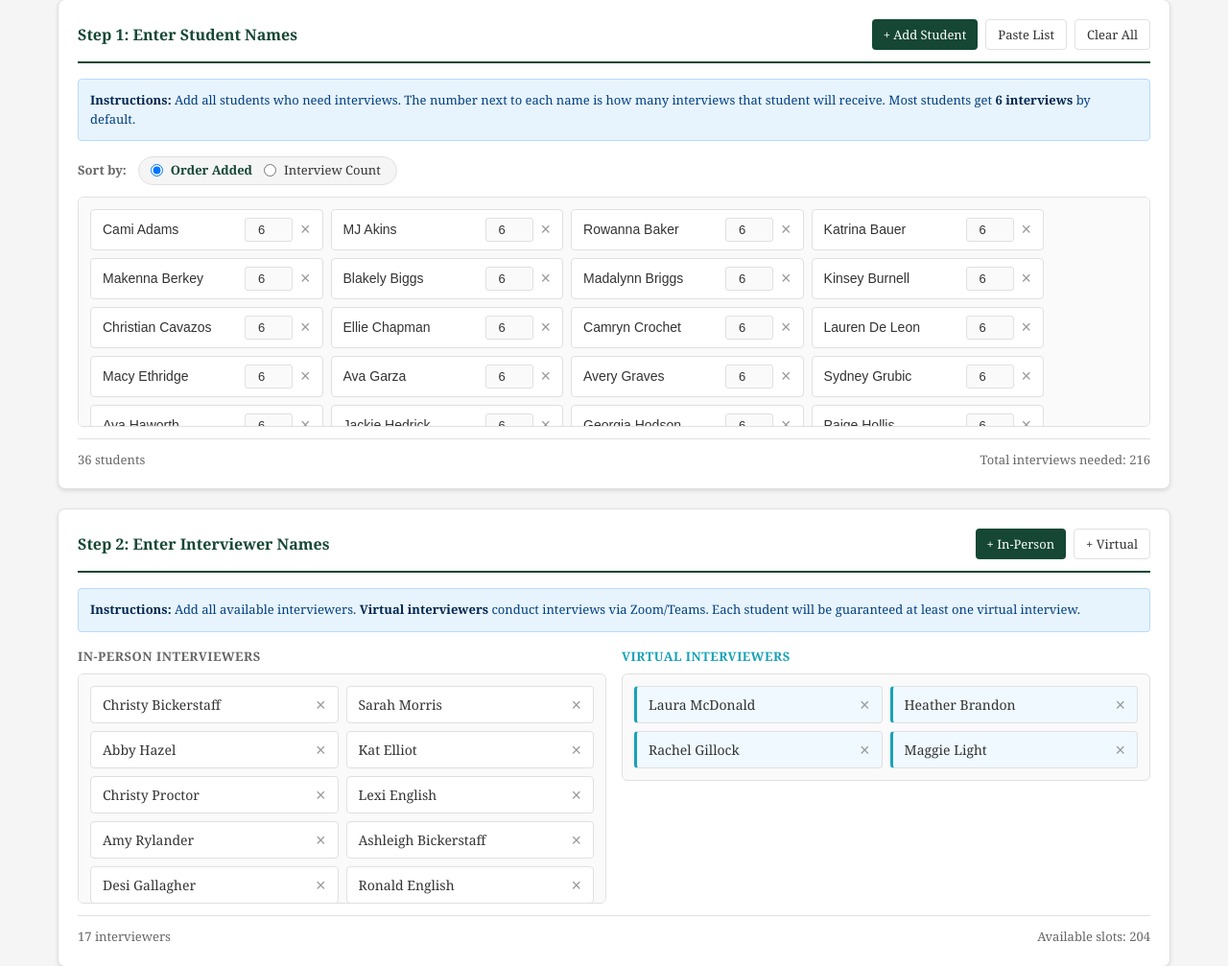
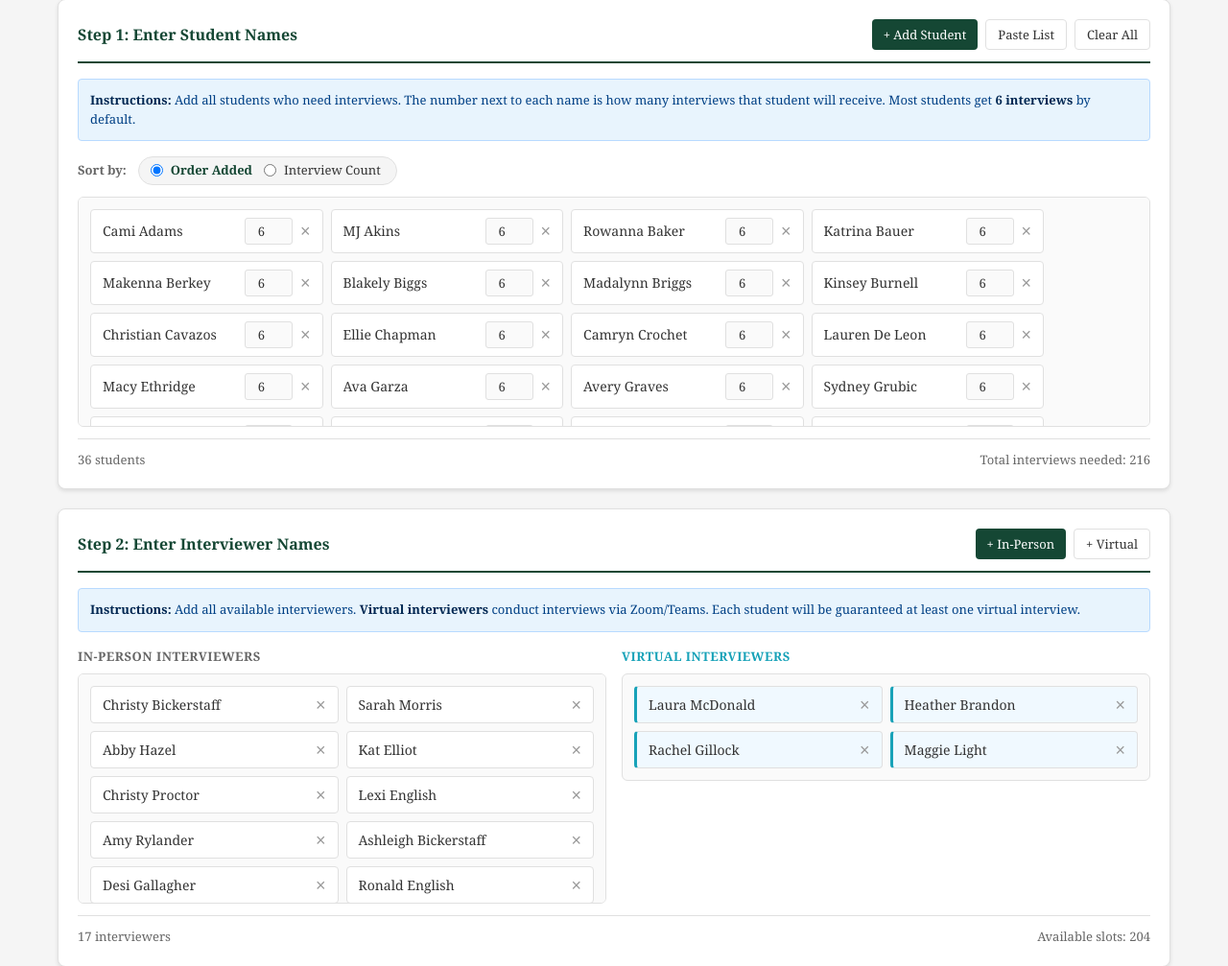
Before and after one commit to realronaldrump/interview-scheduler, a Flask app: page / in a window 1280 px wide. Shown: the part 146-1153 px from the top of the page at 96% size. Run offline with Flask 3, Linux system fonts and the light colour scheme; some web fonts are replaced.

Commit message:
style: Make student item input fields inherit font family.

```diff
--- a/static/style.css
+++ b/static/style.css
@@ -181,6 +181,7 @@ body {
     width: 140px;
     font-size: 14px;
     padding: 0;
+    font-family: inherit;
 }
 
 .student-item input[type="text"]:focus {
@@ -196,6 +197,7 @@ body {
     padding: 4px 6px;
     text-align: center;
     font-size: 13px;
+    font-family: inherit;
 }
 
 .student-item input[type="number"]:focus {
```
